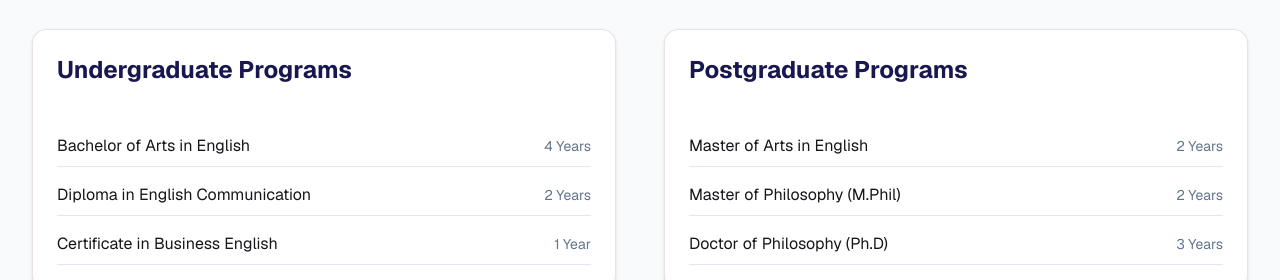
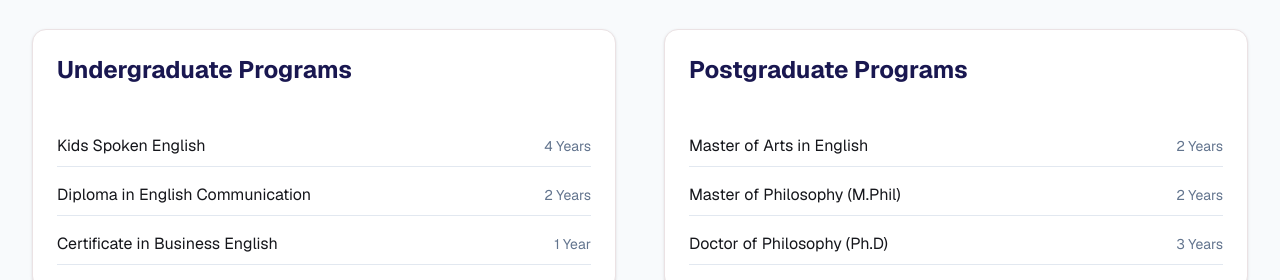
Before and after one commit to shimon-cse/v0-aja-academy, a Next.js app: page / in a window 1280 px wide. Shown: the part 1740-2020 px from the top of the page. Built offline with nearby package versions, Linux system fonts and the light colour scheme.

Commit message:
feat: update course title in CoursesSection component
Replaced 'Bachelor of Arts in English' with 'Kids Spoken English'

Co-authored-by: Shimon <273163312+shimon-cse@users.noreply.github.com>

```diff
--- a/components/landing-sections.tsx
+++ b/components/landing-sections.tsx
@@ -84,7 +84,7 @@ export function CoursesSection() {
     {
       category: 'Undergraduate Programs',
       items: [
-        { title: 'Bachelor of Arts in English', duration: '4 Years' },
+        { title: 'Kids Spoken English', duration: '4 Years' },
         { title: 'Diploma in English Communication', duration: '2 Years' },
         { title: 'Certificate in Business English', duration: '1 Year' },
       ]
```
